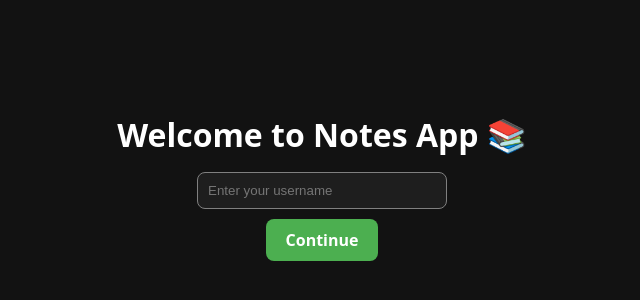
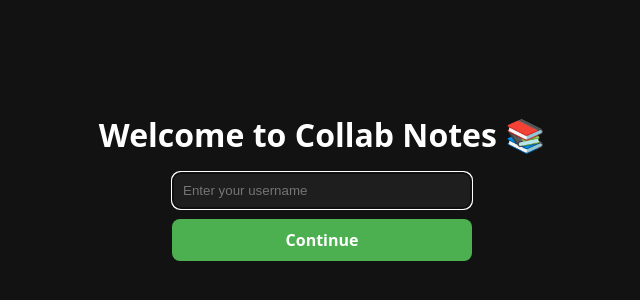
Before and after one commit to Mukta-Sawant/Coollab-Notes, a React (Vite) app in the folder client/: page /login in a window 1280 px wide. Shown: the part 222-522 px from the top of the page, without its empty margins (318-958 px from the left). Built offline with nearby package versions, Linux system fonts and the light colour scheme.

Commit message:
fixed login username recurring issue

```diff
--- a/client/src/App.jsx
+++ b/client/src/App.jsx
@@ -1,4 +1,4 @@
-import React from 'react';
+import React, { useState, useEffect } from 'react';
 import { BrowserRouter as Router, Routes, Route, Navigate } from 'react-router-dom';
 import Login from './components/Login';
 import Dashboard from './components/Dashboard';
@@ -6,16 +6,50 @@ import Editor from './components/Editor';
 import './App.css';
 
 function App() {
-  const username = localStorage.getItem('username');
+  const [isLoggedIn, setIsLoggedIn] = useState(false);
+  const [isLoading, setIsLoading] = useState(true);
+
+  useEffect(() => {
+    // Check for username in localStorage
+    const username = localStorage.getItem('username');
+
+    if (username) {
+      console.log('User is logged in:', username);
+      setIsLoggedIn(true);
+    } else {
+      console.log('No user logged in');
+      setIsLoggedIn(false);
+    }
+
+    setIsLoading(false);
+  }, []);
+
+  // Setup listener for storage changes (in case user logs out in another tab)
+  useEffect(() => {
+    const handleStorageChange = () => {
+      const username = localStorage.getItem('username');
+      setIsLoggedIn(!!username);
+    };
+
+    window.addEventListener('storage', handleStorageChange);
+    return () => {
+      window.removeEventListener('storage', handleStorageChange);
+    };
+  }, []);
+
+  // Show loading state
+  if (isLoading) {
+    return <div className="loading">Loading...</div>;
+  }
 
   return (
     <div className="app-container">
       <Router>
         <Routes>
-          <Route path="/" element={username ? <Navigate to="/dashboard" /> : <Navigate to="/login" />} />
-          <Route path="/login" element={<Login />} />
-          <Route path="/dashboard" element={username ? <Dashboard /> : <Navigate to="/login" />} />
-          <Route path="/note/:noteTitle" element={username ? <Editor /> : <Navigate to="/login" />} />
+          <Route path="/" element={isLoggedIn ? <Navigate to="/dashboard" /> : <Navigate to="/login" />} />
+          <Route path="/login" element={isLoggedIn ? <Navigate to="/dashboard" /> : <Login />} />
+          <Route path="/dashboard" element={isLoggedIn ? <Dashboard /> : <Navigate to="/login" />} />
+          <Route path="/note/:noteTitle" element={isLoggedIn ? <Editor /> : <Navigate to="/login" />} />
           <Route path="*" element={<Navigate to="/" />} />
         </Routes>
       </Router>
--- a/client/src/components/Login.jsx
+++ b/client/src/components/Login.jsx
@@ -1,36 +1,117 @@
-import React, { useState } from 'react';
+import React, { useState, useEffect } from 'react';
 import { useNavigate } from 'react-router-dom';
 
 function Login() {
   const [username, setUsername] = useState('');
+  const [isLoading, setIsLoading] = useState(true);
   const navigate = useNavigate();
 
-  const handleLogin = () => {
+  // Check if user is already logged in when component mounts
+  useEffect(() => {
+    const storedUsername = localStorage.getItem('username');
+    console.log('Stored username:', storedUsername);
+
+    if (storedUsername) {
+      // User is already logged in, redirect to dashboard
+      navigate('/dashboard');
+    } else {
+      // No stored username, show login form
+      setIsLoading(false);
+    }
+  }, [navigate]);
+
+  const handleLogin = (e) => {
+    e.preventDefault(); // Prevent form submission default behavior
+
     if (username.trim()) {
+      console.log('Logging in with username:', username.trim());
+
+      // Store username in localStorage
       localStorage.setItem('username', username.trim());
+
+      // Double check that it was stored correctly
+      const storedUsername = localStorage.getItem('username');
+      console.log('Verification - stored username:', storedUsername);
+
+      // Navigate to dashboard
       navigate('/dashboard');
+    } else {
+      // Show error if username is empty
+      alert('Please enter a username');
     }
   };
 
+  // Show loading state while checking for existing login
+  if (isLoading) {
     return (
       <div style={styles.page}>
-      <h1 style={styles.title}>Welcome to Notes App 📚</h1>
+        <h2>Loading...</h2>
+      </div>
+    );
+  }
+
+  return (
+    <div style={styles.page}>
+      <h1 style={styles.title}>Welcome to Collab Notes 📚</h1>
+      <form style={styles.form} onSubmit={handleLogin}>
         <input
           style={styles.input}
           placeholder="Enter your username"
           value={username}
           onChange={(e) => setUsername(e.target.value)}
+          autoFocus
         />
-      <button style={styles.button} onClick={handleLogin}>Continue</button>
+        <button
+          style={styles.button}
+          type="submit"
+        >
+          Continue
+        </button>
+      </form>
     </div>
   );
 }
 
 const styles = {
-  page: { display: 'flex', flexDirection: 'column', alignItems: 'center', justifyContent: 'center', minHeight: '100vh', backgroundColor: '#121212', color: 'white' },
-  title: { fontSize: '32px', marginBottom: '20px' },
-  input: { padding: '10px', borderRadius: '8px', border: '1px solid gray', marginBottom: '10px', width: '250px', backgroundColor: '#1e1e1e', color: 'white' },
-  button: { padding: '10px 20px', borderRadius: '8px', backgroundColor: '#4caf50', color: 'white', border: 'none', fontWeight: 'bold', cursor: 'pointer' }
+  page: {
+    display: 'flex',
+    flexDirection: 'column',
+    alignItems: 'center',
+    justifyContent: 'center',
+    minHeight: '100vh',
+    backgroundColor: '#121212',
+    color: 'white'
+  },
+  title: {
+    fontSize: '32px',
+    marginBottom: '20px'
+  },
+  form: {
+    display: 'flex',
+    flexDirection: 'column',
+    alignItems: 'center',
+    width: '100%',
+    maxWidth: '300px',
+  },
+  input: {
+    padding: '10px',
+    borderRadius: '8px',
+    border: '1px solid gray',
+    marginBottom: '10px',
+    width: '100%',
+    backgroundColor: '#1e1e1e',
+    color: 'white'
+  },
+  button: {
+    padding: '10px 20px',
+    borderRadius: '8px',
+    backgroundColor: '#4caf50',
+    color: 'white',
+    border: 'none',
+    fontWeight: 'bold',
+    cursor: 'pointer',
+    width: '100%'
+  }
 };
 
 export default Login;
```
Lines whose indentation alone changed are shown as unchanged.
